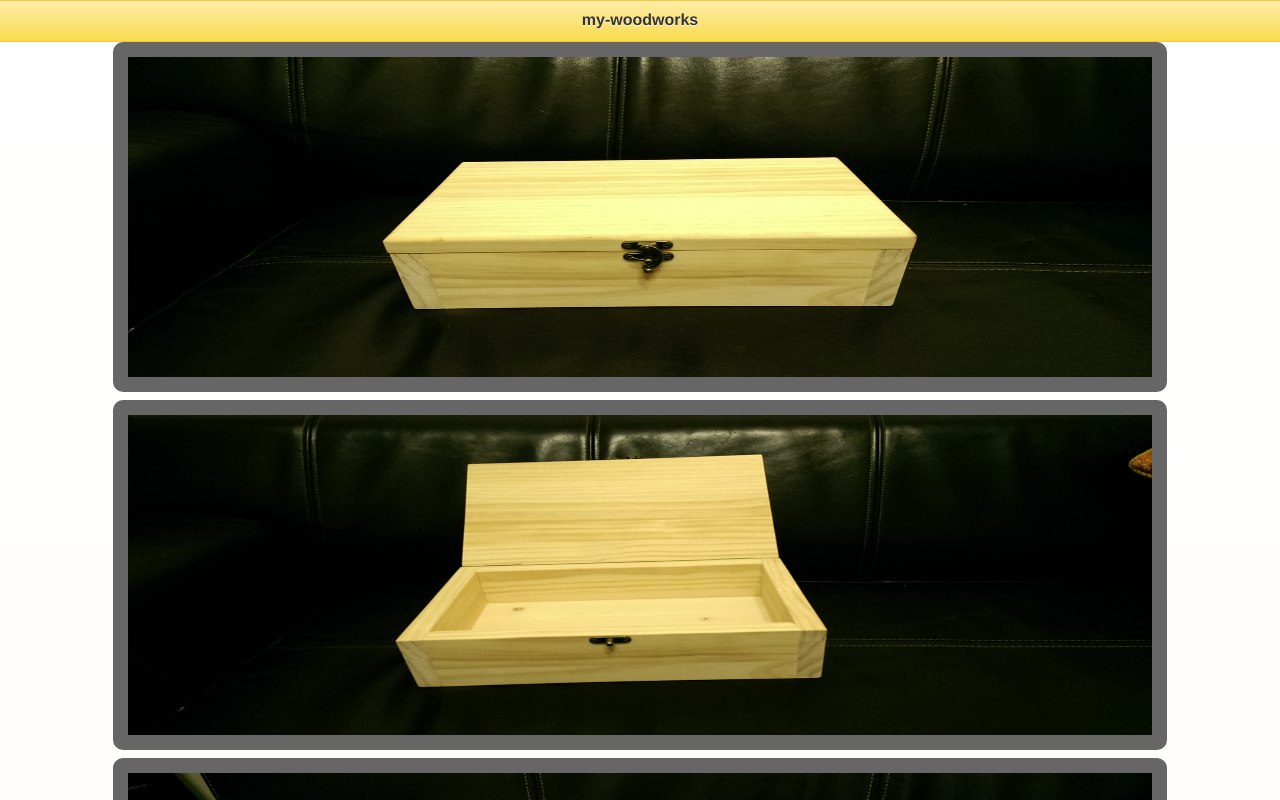
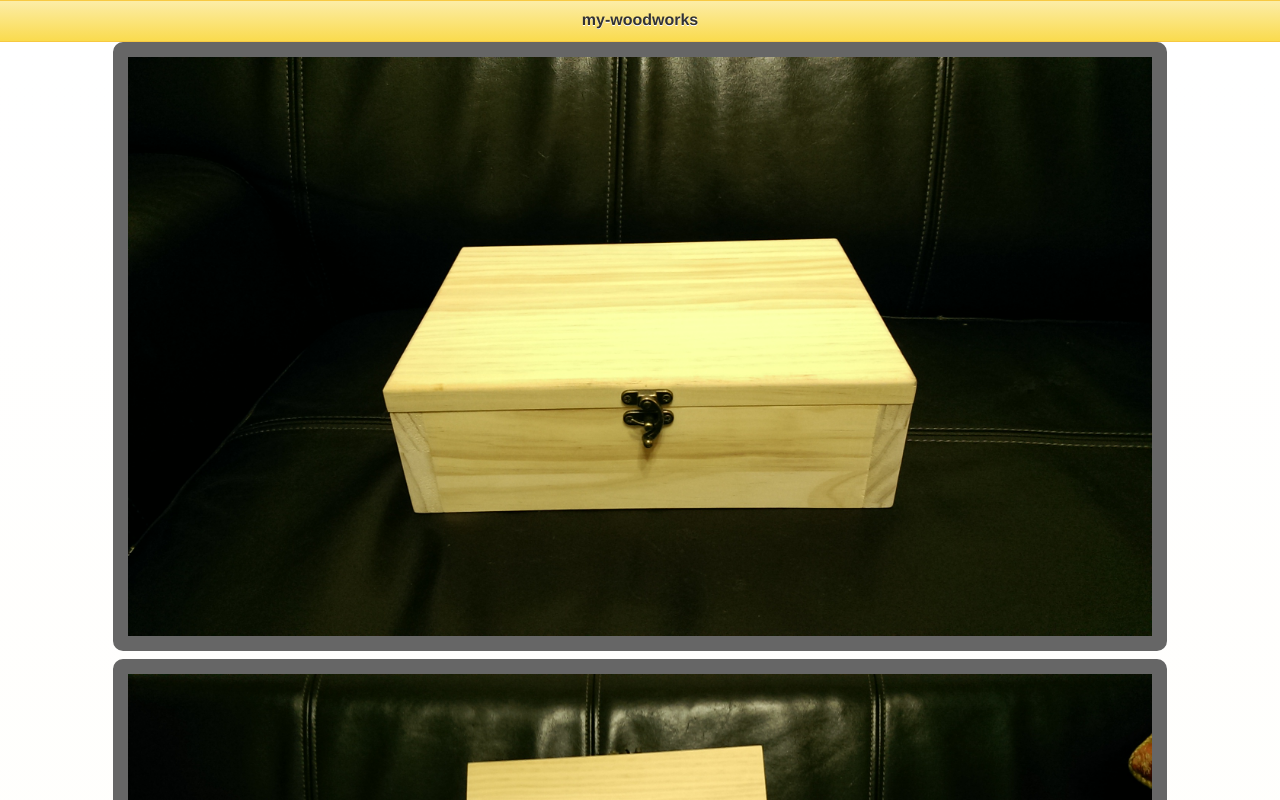
Before and after one commit to lungsheng/woodworks, a plain HTML site: page index.html in a window 1280 px wide. Shown: the top 800 px of the page. Drawn offline with Linux system fonts and the light colour scheme.

Commit message:
Create index.html

```diff
--- a/index.html
+++ b/index.html
@@ -9,6 +9,7 @@
 <script>
 $(function(){
 	var imgarray=["a1.jpg","a2.jpg","a3.jpg","a4.jpg","a5.jpg","a6.jpg","a7.jpg","a8.jpg","a9.jpg","a10.jpg","a11.jpg","a12.jpg","a13.jpg","a14.jpg","a15.jpg","a16.jpg","a17.jpg","a18.jpg","a19.jpg","a20.jpg","a21.jpg","a22.jpg","a23.jpg","a24.JPG","a25.jpg","a26.jpg","a27.JPG","a28.jpg","a29.JPG","a30.JPG","a31.jpg","a32.jpg","a33.jpg","a34.jpg","a35.JPG","a36.jpg","a37.jpg"];
+	var scale=[1.77,1.77,1.77,1.77,1.77,0.57,0.57,0.57,0.57,0.57,1.77,0.57,1.77,1.77,1.77,1.77,1.77,1.77,1.77,1.77,1.77,1.77,1.33,0.75,1.33,1.33,1.33,1.33,0.75,0.75,0.75,0.75,0.75,0.75,0.75,1.77,1.77]
 	var s="";
 	var position="";
 	var imglength=37;
@@ -16,7 +17,12 @@ $(function(){
 function putimg(){
 	s="";
 	for(var i=0;i<imglength;i++){
- s=s+"<li><center><a  href='#'><div id='le'><img  src="+position+imgarray[i]+" ></div></a></center></li>"
+	if(scale[i]>1){
+ s=s+"<li><center><a  href='#'><div id='le'><img  src="+position+imgarray[i]+" width=80% height=45%></div></a></center></li>"
+		}else{
+			 s=s+"<li><center><a  href='#'><div id='le'><img  src="+position+imgarray[i]+" width=45% height=60%></div></a></center></li>"
+
+			}
 		}
 
 	$("#board").html(s);
@@ -26,8 +32,6 @@ function putimg(){
 <style>
 #le img{
 	border: #666 solid 15px;
-	width:80% ;
-	height:320px;
 	transition:all 1s;
 	border-radius:10px;
 	-webkit-transition: all 1s;
@@ -35,8 +39,6 @@ function putimg(){
 #le img:hover{
 	border:#FF0 solid 20px;
 	opacity:1;
-	width:90%;
-	height:400px;
 }
  a {font-size:32px;}
 </style>
```
